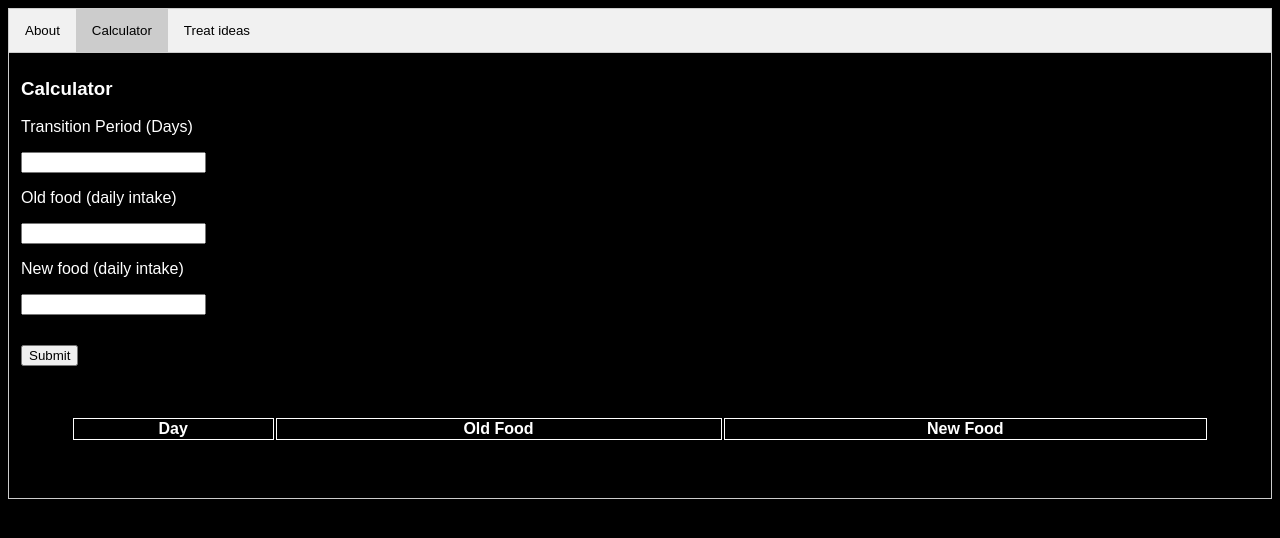
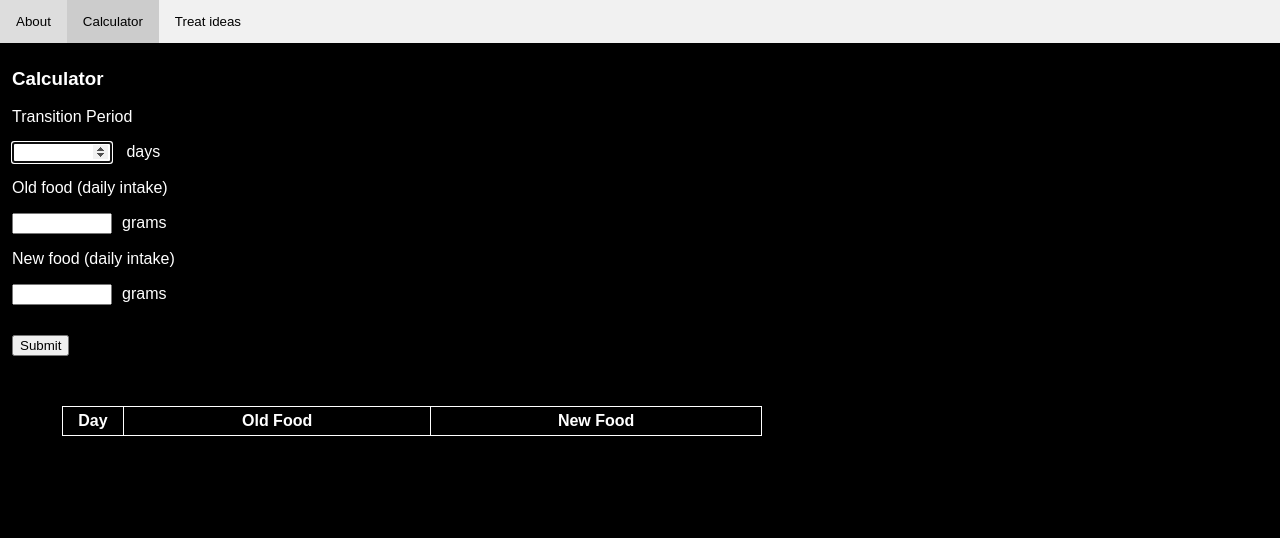
Before and after one commit to karimatthews/dog-food, a plain HTML site: page index.html in a window 1280 px wide. Drawn offline with Linux system fonts and the light colour scheme.

Commit message:
Add cosmetic changes to iputs and table

```diff
--- a/app.js
+++ b/app.js
@@ -19,9 +19,11 @@ function openTab(evt, tabName) {
     evt.currentTarget.className += " active";
 }
 
+
 // Get the element with id="defaultOpen" and click on it
 document.getElementById("defaultOpen").click();
 
+document.getElementById("transitionPeriod").focus();
 
 //create a function that adds a row to the table
 function addRow() {
@@ -29,15 +31,11 @@ function addRow() {
   var table = document.getElementById("foodTable");
 
   //clear old data
-
-
-
   var numberRows = document.getElementById('foodTable').rows.length - 1;
 
   function deleteRows() {
     for (i = numberRows; i > 0; i = i - 1) {
       document.getElementById("foodTable").deleteRow(i)
-
     }
   }
 
@@ -54,19 +52,20 @@ function addRow() {
     // Create an empty <tr> element and add it to the 1st position of the table:
     var row = table.insertRow(i + 1);
 
-    var oldAmount = oldTotalAmount / days * (days-i)
-    var newAmount = newTotalAmount / days * (i)
+    var oldAmount = Math.round(oldTotalAmount / days * (days-i))
+    var newAmount = Math.round(newTotalAmount / days * (i))
 
 
     // Insert new cells (<td> elements) at the 1st and 2nd position of the "new" <tr> element:
     var cell1 = row.insertCell(0);
+    cell1.className = "dayNumber"
     var cell2 = row.insertCell(1);
     var cell3 = row.insertCell(2);
 
     // Add some text to the new cells:
     cell1.innerHTML = i;
-    cell2.innerHTML = oldAmount;
-    cell3.innerHTML = newAmount;
+    cell2.innerHTML = oldAmount + "   g";
+    cell3.innerHTML = newAmount + "  g";
 
     var numberRows = document.getElementById('foodTable').rows.length;
 
--- a/index.html
+++ b/index.html
@@ -18,35 +18,32 @@
       </p>
     </div>
 
+
     <div id="Calculator" class="tabcontent">
-
       <h3>Calculator</h3>
 
       <div id="inputs">
-        <p>Transition Period (Days)</p>
-        <input  id="transitionPeriod" type = number >
+        <p>Transition Period</p>
+        <input  id="transitionPeriod" type = number > <span style="margin-left:10px;">days</span>
 
         <p>Old food (daily intake)</p>
-        <input  id="oldFood" >
+        <input  id="oldFood" type = number><span style="margin-left:10px;">grams</span>
 
         <p>New food (daily intake)</p>
-        <input  id="newFood" >
-
-
+        <input  id="newFood" type = number><span style="margin-left:10px;">grams</span>
       </div>
 
       <button class = "submit" onclick = "addRow()">Submit</button>
 
       <div id="table">
-        <table id = "foodTable"  style="width:100%">
+        <table id = "foodTable">
           <tr>
-            <th>Day</th>
+            <th class="dayColumn">Day</th>
             <th>Old Food</th>
             <th>New Food</th>
           </tr>
         </table>
       </div>
-
     </div>
 
     <div id="Treat ideas" class="tabcontent">
--- a/styles.css
+++ b/styles.css
@@ -1,19 +1,25 @@
 html {
   background-color: black;
   font-family: sans-serif;
+  /*padding: 0; */
 }
 
 body {
   background-color: black;
   color: white;
+  margin: 0px;
+  padding: 0;
 }
 
 
 /* Style the tab */
 div.tab {
     overflow: hidden;
-    border: 1px solid #ccc;
+    /*border: 1px solid #ccc;*/
     background-color: #f1f1f1;
+    width: 100%;
+    margin: 0px;
+    padding: 0;
 }
 
 /* Style the buttons inside the tab */
@@ -41,24 +47,37 @@ div.tab button.active {
 .tabcontent {
     display: none;
     padding: 6px 12px;
-    border: 1px solid #ccc;
+    border: none;
     border-top: none;
 }
 
 
+
 input {
-  width:auto;
+  width: 100px;
+  text-align: left;
+}
+
+.dayNumber {
+  /*text-align: center;*/
 }
 
 .submit {
   margin-top: 30px;
 }
 
-
-#table {
-  padding: 50px;
+.dayColumn {
+  width: 50px;
 }
 
-th, td {
+table {
+  margin: 50px;
+  border-collapse: collapse;
+  width: 700px;
+}
+
+th, td, table {
     border: 1px solid white;
+    padding: 5px;
+    text-align: center;
 }
```
